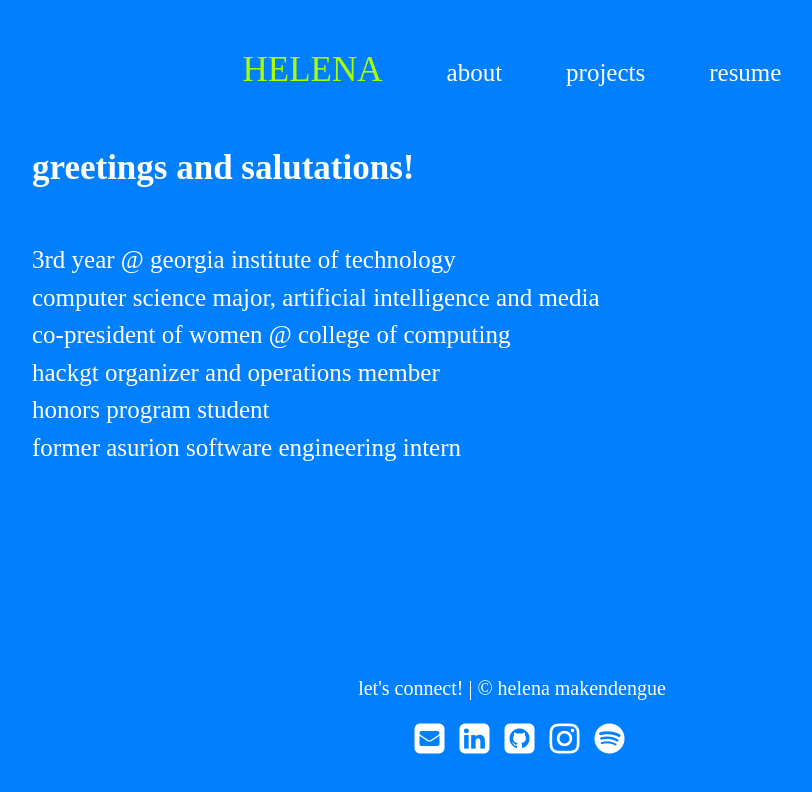
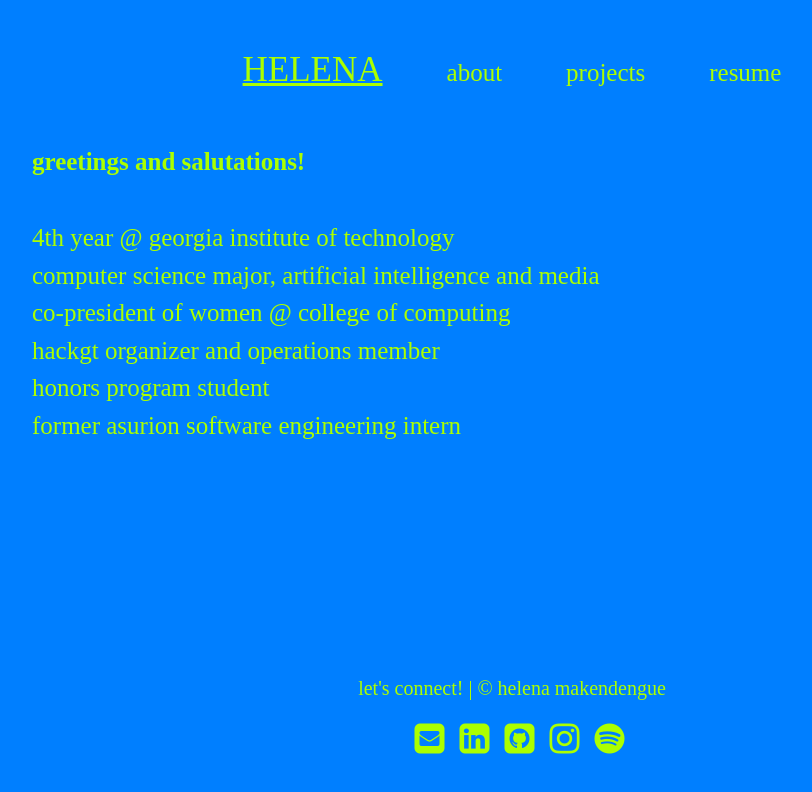
Before and after one commit to HelenaMakendengue/HelenaMakendengue.github.io, a React (Create React App) app: page /#/ in a window 1280 px wide. Shown: the top 792 px of the page, without its empty margins (128-940 px from the left). Built offline with nearby package versions, Linux system fonts and the light colour scheme; a web font is replaced by a local one.

Commit message:
began reformatting

```diff
--- a/src/App.css
+++ b/src/App.css
@@ -23,7 +23,7 @@ body {
   grid-template-rows:  auto auto 1fr auto;
   min-height: 95vh;
   margin-top: 2.5em;
-  color: white;
+  color: #abff00;
 }
 
 /* CONTENT */
@@ -39,7 +39,7 @@ body {
   margin: 3em 10em;
 }
 .content-text h1 {
-  font-size: 35px;
+  font-size: 25px;
   margin-bottom: 1em;
 }
 .content-text p {
@@ -52,15 +52,19 @@ body {
 }
 
 .content-text a {
-  color: white;
+  color: #abff00;
 }
 .content-text a:visited {
-  color: white;
+  color: #abff00;
 }
 
 .content > .content-text > ul:hover {
-  color: #abff00;
+  color: white;
   cursor: pointer;
+}
+
+.sub-text p {
+  font-family: 'Raleway', sans-serif;
 }
 
 /* ERROR */
@@ -82,9 +86,9 @@ body {
   min-height: 100%;
   height: 100vh;
   margin-top: 1em;
-  color: white;
+  color: #abff00;
 }
 .resume-dl {
   font-size: 30px;
-  color: white;
+  color: #abff00;
 }
--- a/src/components/About.js
+++ b/src/components/About.js
@@ -1,11 +1,11 @@
 import React, { Component } from 'react';
 import NavBar from './NavBar';
-import Carousel from './Carousel';
 import Footer from './Footer';
 
 class About extends Component {
     componentDidMount() {
         window.scrollTo(0, 0);
+        document.title = 'About | Helena Makendengue';
     }
     render() {
         return (
@@ -13,7 +13,20 @@ class About extends Component {
                 <NavBar/>
                 <div className="content">
                     <div className="content-text">
-                        <Carousel/>
+                        <div className="sub-text">
+                            <p>
+                                Helena Makendengue is a 4th year computer science undergrad at the
+                                Georgia Institute of Technology in Atlanta, Georgia.
+                            <br/>
+                            <br/>
+                                She's a Co-President of the Women @ College of Computing Georgia Tech, and
+                                a HackGT organizer and Operations member.
+                            <br/>
+                            <br/>
+                                In her spare time, Helena can be found doing photography or making playlists
+                                on Spotify.
+                            </p>
+                        </div>
                     </div>
                 </div>
                 <Footer/>
--- a/src/components/Landing.js
+++ b/src/components/Landing.js
@@ -7,6 +7,7 @@ class Landing extends Component {
 
     componentDidMount() {
         window.scrollTo(0, 0);
+        document.title = 'Helena Makendengue';
     }
 
     render() {
@@ -17,7 +18,7 @@ class Landing extends Component {
                     <div className="content-text">
                         <h1>greetings and salutations!</h1>
                         <br/>
-                        <ul>3rd year @ georgia institute of technology</ul>
+                        <ul>4th year @ georgia institute of technology</ul>
                         <ul>computer science major, artificial intelligence and media</ul>
                         <ul>co-president of women @ college of computing</ul>
                         <ul>hackgt organizer and operations member</ul>
--- a/src/components/Projects.js
+++ b/src/components/Projects.js
@@ -6,6 +6,7 @@ import Footer from './Footer';
 class Projects extends Component {
     componentDidMount() {
         window.scrollTo(0, 0);
+        document.title = 'Projects | Helena Makendengue';
     }
     render() {
         const projects = [
@@ -39,10 +40,7 @@ class Projects extends Component {
                 <NavBar/>
                 <div className="content">
                     <div className="content-text">
-                        {projects.map(projects =>
-                                <InfoBox key={projects.title} image={projects.image} title={projects.title} byline={projects.byline}
-                                description={projects.description} link={projects.link} linkName={projects.linkName}/>
-                        )}
+
                     </div>
                 </div>
                 <Footer/>
--- a/src/components/Resume.js
+++ b/src/components/Resume.js
@@ -7,6 +7,7 @@ class Resume extends Component {
 
     componentDidMount() {
         window.scrollTo(0, 0);
+        document.title = 'Resume | Helena Makendengue';
     }
 
     render() {
--- a/src/styles/Footer.css
+++ b/src/styles/Footer.css
@@ -6,23 +6,23 @@
     padding: 2.5em;
     background-color: transparent;
     text-align: center;
-    color: white;
+    color: #abff00;
 }
 
 .footer p {
     padding-bottom: 1em;
     text-align: center;
     font-size: 20px;
-    color: white;
+    color: #abff00;
 }
 
 .footer-socials a {
     margin-left: 15px;
     text-align: center;
     font-size: 35px;
-    color: white;
+    color: #abff00;
 }
 
 .footer-socials > a:hover {
-    color: #abff00;
+    color: white;
 }
--- a/src/styles/NavBar.css
+++ b/src/styles/NavBar.css
@@ -20,7 +20,7 @@
 }
 
 .navbar a {
-  color: white;
+  color: #abff00;
   font-size: 25px;
 }
 
@@ -42,9 +42,10 @@
 }
 
 .navbar > ul > li:hover > a {
-  color: #abff00;
+  color: white;
 }
 
 .navbar a.active-nav {
   color: #abff00;
+  text-decoration: underline;
 }
```
